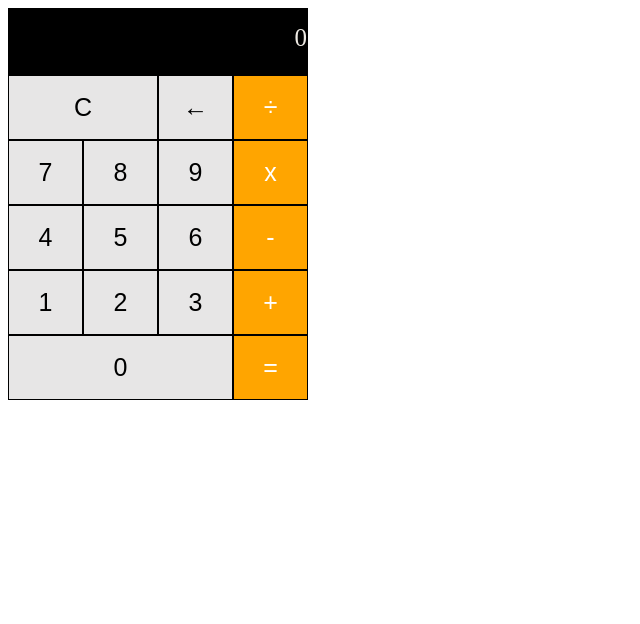
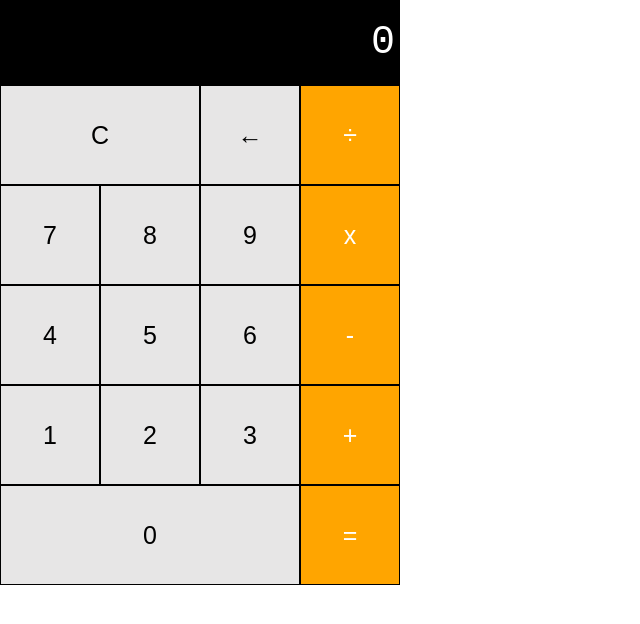
Before and after one commit to varun-rajareddy/CalculatorProject, a plain HTML site: page index.html in a window 1280 px wide. Shown: the whole page, without its empty margins (0-640 px from the left). Drawn offline with Linux system fonts and the light colour scheme.

Commit message:
class names are  changed

```diff
--- a/index.html
+++ b/index.html
@@ -6,46 +6,45 @@
     <meta http-equiv="X-UA-Compatible" content="IE=edge">
     <meta name="viewport" content="width=device-width, initial-scale=1.0">
     <title>Document</title>
-    <link rel="stylesheet" href="style.css">
+    <link rel="stylesheet" href="./style.css">
 
 </head>
 
 <body>
 
-    <div class="cal-container">
-        <section class="output border">
-            <p>0</p>
+    <div class="calc">
+        <section class="screen">
+            0
         </section>
-        <section class="layer-2">
-            <button class="button-50 border">C</button>
-            <button class="button-25 border">&#x2190</button>
-            <button class="button-25 border">&#247</button>
+        <section class="calc-buttons">
+            <div class="calc-row">
+                <button class="double calc-button">C</button>
+                <button class="calc-button">&#x2190</button>
+                <button class="calc-button ">&#247</button>
+            </div>
+            <div class="calc-row">
+                <button class="calc-button">7</button>
+                <button class="calc-button">8</button>
+                <button class="calc-button">9</button>
+                <button class="calc-button">x</button>
+            </div>
+            <div class="calc-row">
+                <button class="calc-button">4</button>
+                <button class="calc-button">5</button>
+                <button class="calc-button">6</button>
+                <button class="calc-button">-</button>
+            </div>
+            <div class="calc-row">
+                <button class="calc-button ">1</button>
+                <button class="calc-button ">2</button>
+                <button class="calc-button">3</button>
+                <button class="calc-button ">+</button>
+            </div>
+            <div class="calc-row">
+                <button class="triple calc-button">0</button>
+                <button class="calc-button">=</button>
+            </div>
         </section>
-        <section class="layer-2">
-            <button class="button-25 border">7</button>
-            <button class="button-25 border">8</button>
-            <button class="button-25 border">9</button>
-            <button class="button-25 border">x</button>
-        </section>
-        <section class="layer-2">
-            <button class="button-25 border">4</button>
-            <button class="button-25 border">5</button>
-            <button class="button-25 border">6</button>
-            <button class="button-25 border">-</button>
-        </section>
-        <section class="layer-2">
-            <button class="button-25 border">1</button>
-            <button class="button-25 border">2</button>
-            <button class="button-25 border">3</button>
-            <button class="button-25 border">+</button>
-        </section>
-        <section class="layer-2">
-            <button class="button-75 border">0</button>
-            <button class="button-25 border">=</button>
-
-        </section>
-
-
     </div>
 
 
--- a/jscript.js
+++ b/jscript.js
@@ -1 +1,7 @@
-let output = document.querySelector(".output")
+const output = document.querySelector(".out1");
+const input = document.querySelector(".cal-container")
+
+
+document.querySelector('.layer-2').addEventListener('click', function(event){
+    alert(`you clicked ${event.target.innerText}`);
+});
--- a/style.css
+++ b/style.css
@@ -1,19 +1,26 @@
 *{
+    box-sizing : border-box;
     font-size: 25px;
 }
 
-.cal-container {
+body {
+    padding:0;
+    margin: 0;
+}
+.calc{
     /* border: 1px solid black; */
-    width:300px;
+    width:400px;
+    background-color: black;
+    color: white;
     display: flex;
     flex-direction: column;
-    /* text-align: center; */
 }
 
-.output{
-    background-color: black;
-    display: flex;
-    flex-direction:row-reverse;
+.screen {
+    font-size: 40px;
+    font-family: 'Courier New', Courier, monospace;
+    text-align: right;
+    padding: 20px 5px;
 }
 
 p{
@@ -21,32 +28,44 @@ margin-top: 5%;
 color: rgb(238, 234, 228);
 }
 
-.layer-2{
+.calc-row{
 display: flex;
 flex-direction: row;
 }
 
-.layer-2 button:last-child{
+
+.calc-button{
+    background-color: rgb(231, 230, 230);
+    color: black;
+    height: 100px;
+    width: 24.5%;
+    flex-basis: 25%;
+    border: 1px solid black;
+    cursor: pointer;
+}
+
+.double{
+    background-color: rgb(231, 230, 230);
+    flex-basis: 50%;
+}
+
+.triple{
+    background-color: rgb(231, 230, 230);
+    flex-basis: 75%;
+}
+
+
+.calc-row button:last-child{
     background-color:orange ;
     color: white;
 }
 
-.button-50{
-    background-color: rgb(231, 230, 230);
-    flex-basis: 50%;
+
+.calc-button:hover{
+    background-color: rgb(231, 169, 169);
 }
 
-.border{
-    border: 1px solid black;
-    height: 65px;
+.calc-button:active{
+    background-color: gray;
+    color: white;
 }
-
-.button-25{
-    background-color: rgb(231, 230, 230);
-    flex-basis: 25%;
-}
-
-.button-75{
-    background-color: rgb(231, 230, 230);
-    flex-basis: 75%;
-}
```
